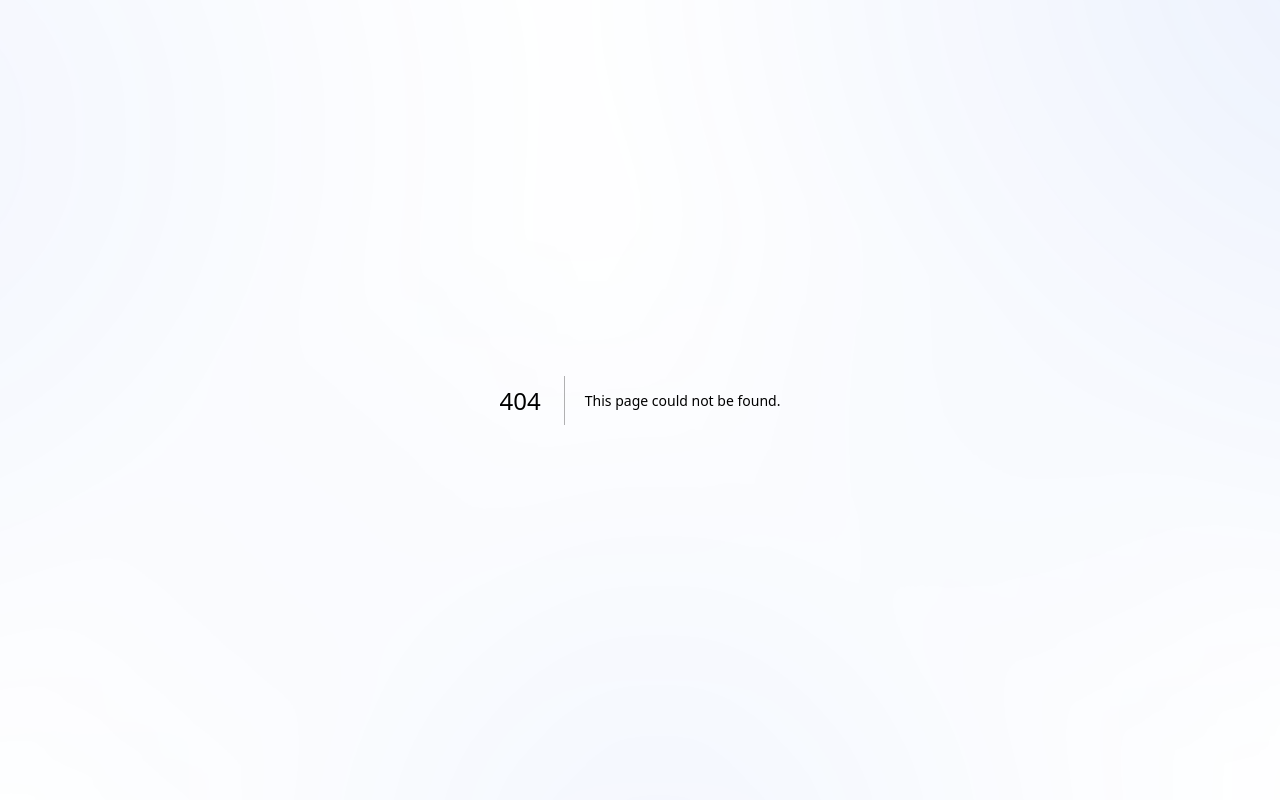
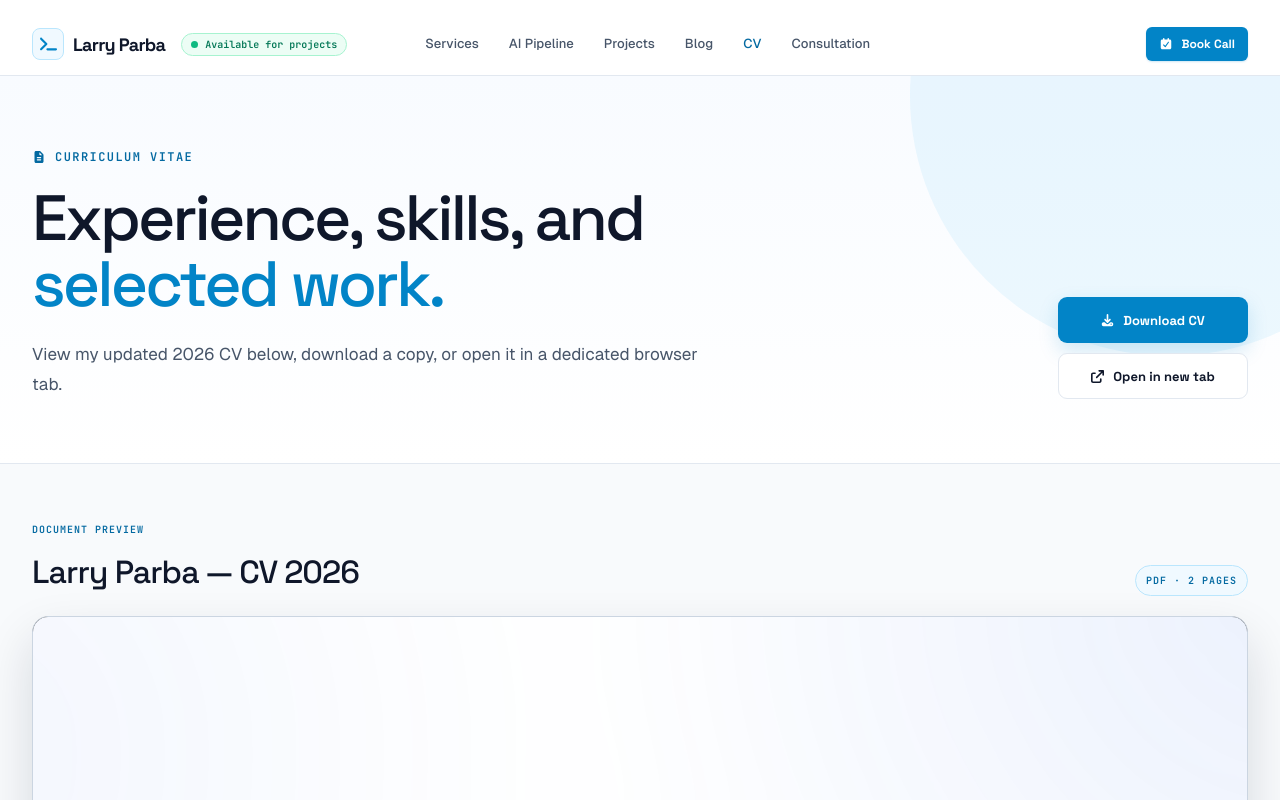
Before and after one commit to Larzz/larryparba.com, a Next.js app: page /cv in a window 1280 px wide. Before the commit this address had no page. Shown: the top 800 px of the page. Built offline with nearby package versions, Linux system fonts and the light colour scheme.

Commit message:
feat: added the cv for applying purposes

```diff
--- a/app/contact/page.tsx
+++ b/app/contact/page.tsx
@@ -33,7 +33,7 @@ export default function ContactPage () {
 						</div>
 						<aside className={styles.sidebarCard}>
 							<span className={styles.kicker}>Other channels</span><h2>Connect directly</h2>
-							<div className={styles.contactList}><a href={`mailto:${profile.email}`}>{profile.email}</a><Link href={profile.github} target='_blank' rel='noreferrer'>GitHub · Larzz</Link><Link href={profile.linkedin} target='_blank' rel='noreferrer'>LinkedIn · Larry Parba</Link><Link href={profile.twitter} target='_blank' rel='noreferrer'>X · @Larry_Parba</Link><Link href='/Larry_Parba_Resume.pdf'>Download résumé</Link></div>
+							<div className={styles.contactList}><a href={`mailto:${profile.email}`}>{profile.email}</a><Link href={profile.github} target='_blank' rel='noreferrer'>GitHub · Larzz</Link><Link href={profile.linkedin} target='_blank' rel='noreferrer'>LinkedIn · Larry Parba</Link><Link href={profile.twitter} target='_blank' rel='noreferrer'>X · @Larry_Parba</Link><Link href='/cv'>View CV</Link></div>
 							<p className={styles.availability}>Currently available for new projects and conversations about remote engineering roles.</p>
 						</aside>
 					</div>
--- /dev/null
+++ b/app/cv/cv.module.css
@@ -0,0 +1,266 @@
+.page {
+	--ink: #0f172a;
+	--body: #1e293b;
+	--muted: #475569;
+	--line: #e2e8f0;
+	--blue: #0284c7;
+	--blue-dark: #0369a1;
+	background: #fff;
+	color: var(--body);
+}
+
+.container {
+	width: min(100% - 64px, 1216px);
+	margin-inline: auto;
+}
+
+.hero {
+	position: relative;
+	overflow: hidden;
+	border-bottom: 1px solid var(--line);
+	background: linear-gradient(180deg, #f8fbff 0%, #fff 100%);
+	padding: 70px 0 64px;
+}
+
+.hero::after {
+	content: '';
+	position: absolute;
+	top: -240px;
+	right: -150px;
+	width: 520px;
+	height: 520px;
+	border-radius: 50%;
+	background: rgba(14, 165, 233, .07);
+	pointer-events: none;
+}
+
+.hero .container {
+	position: relative;
+	z-index: 1;
+	display: flex;
+	align-items: end;
+	justify-content: space-between;
+	gap: 48px;
+}
+
+.heroCopy {
+	max-width: 760px;
+}
+
+.kicker {
+	display: inline-flex;
+	align-items: center;
+	gap: 9px;
+	color: var(--blue-dark);
+	font-family: var(--font-jetbrains-mono), monospace;
+	font-size: 12px;
+	font-weight: 600;
+	letter-spacing: .12em;
+	text-transform: uppercase;
+}
+
+.kicker svg {
+	width: 14px;
+}
+
+.hero h1 {
+	margin: 16px 0 0;
+	color: var(--ink);
+	font-family: var(--font-space-grotesk), Arial, sans-serif;
+	font-size: clamp(40px, 5vw, 64px);
+	line-height: 1.03;
+	letter-spacing: -.045em;
+}
+
+.hero h1 span {
+	color: var(--blue);
+}
+
+.heroCopy p {
+	max-width: 680px;
+	margin: 22px 0 0;
+	color: var(--muted);
+	font-size: 17px;
+	line-height: 1.75;
+}
+
+.actions {
+	display: flex;
+	flex: none;
+	flex-direction: column;
+	gap: 10px;
+	width: 190px;
+}
+
+.primaryAction,
+.secondaryAction {
+	display: inline-flex;
+	min-height: 46px;
+	align-items: center;
+	justify-content: center;
+	gap: 9px;
+	border-radius: 9px;
+	padding: 0 17px;
+	font-family: var(--font-space-grotesk), Arial, sans-serif;
+	font-size: 13px;
+	font-weight: 700;
+	transition: background .18s ease, border-color .18s ease, color .18s ease, transform .18s ease;
+}
+
+.primaryAction {
+	background: var(--blue);
+	color: #fff;
+	box-shadow: 0 8px 20px rgba(2, 132, 199, .18);
+}
+
+.primaryAction:hover {
+	background: var(--blue-dark);
+	transform: translateY(-1px);
+}
+
+.secondaryAction {
+	border: 1px solid var(--line);
+	background: #fff;
+	color: var(--ink);
+}
+
+.secondaryAction:hover {
+	border-color: #bae6fd;
+	color: var(--blue-dark);
+}
+
+.primaryAction svg,
+.secondaryAction svg {
+	width: 13px;
+}
+
+.viewerSection {
+	background: #f8fafc;
+	padding: 52px 0 72px;
+}
+
+.viewerHeading {
+	display: flex;
+	align-items: end;
+	justify-content: space-between;
+	gap: 24px;
+	margin-bottom: 20px;
+}
+
+.documentLabel,
+.documentMeta {
+	color: var(--blue-dark);
+	font-family: var(--font-jetbrains-mono), monospace;
+	font-size: 10px;
+	font-weight: 600;
+	letter-spacing: .1em;
+	text-transform: uppercase;
+}
+
+.viewerHeading h2 {
+	margin: 8px 0 0;
+	color: var(--ink);
+	font-family: var(--font-space-grotesk), Arial, sans-serif;
+	font-size: clamp(24px, 3vw, 32px);
+	letter-spacing: -.03em;
+}
+
+.documentMeta {
+	border: 1px solid #bae6fd;
+	border-radius: 999px;
+	background: #f0f9ff;
+	padding: 7px 10px;
+	white-space: nowrap;
+}
+
+.viewerFrame {
+	overflow: hidden;
+	border: 1px solid #cbd5e1;
+	border-radius: 16px;
+	background: #525659;
+	box-shadow: 0 22px 50px rgba(15, 23, 42, .14);
+}
+
+.pdfViewer {
+	display: block;
+	width: 100%;
+	height: min(1120px, calc(100vh - 112px));
+	min-height: 720px;
+	border: 0;
+	background: #525659;
+}
+
+.viewerFallback {
+	margin: 16px 0 0;
+	color: var(--muted);
+	font-size: 13px;
+	line-height: 1.6;
+	text-align: center;
+}
+
+.viewerFallback a {
+	color: var(--blue-dark);
+	font-weight: 700;
+}
+
+@media (max-width: 820px) {
+	.container {
+		width: min(100% - 40px, 1216px);
+	}
+
+	.hero .container {
+		align-items: flex-start;
+		flex-direction: column;
+		gap: 30px;
+	}
+
+	.actions {
+		flex-direction: row;
+		width: auto;
+	}
+}
+
+@media (max-width: 560px) {
+	.container {
+		width: min(100% - 24px, 1216px);
+	}
+
+	.hero {
+		padding: 52px 0 48px;
+	}
+
+	.heroCopy p {
+		font-size: 15px;
+	}
+
+	.actions {
+		width: 100%;
+		flex-direction: column;
+	}
+
+	.viewerSection {
+		padding: 38px 0 52px;
+	}
+
+	.viewerHeading {
+		align-items: flex-start;
+		flex-direction: column;
+		gap: 12px;
+	}
+
+	.viewerFrame {
+		border-radius: 10px;
+	}
+
+	.pdfViewer {
+		height: 72vh;
+		min-height: 540px;
+	}
+}
+
+@media (prefers-reduced-motion: reduce) {
+	.primaryAction,
+	.secondaryAction {
+		transition: none;
+	}
+}
--- /dev/null
+++ b/app/cv/page.tsx
@@ -0,0 +1,64 @@
+import { FontAwesomeIcon } from '@fortawesome/react-fontawesome'
+import { faArrowUpRightFromSquare, faDownload, faFileLines } from '@fortawesome/free-solid-svg-icons'
+import type { Metadata } from 'next'
+
+import { SiteShell } from '@/components/site/site-shell'
+import styles from './cv.module.css'
+
+const cvPath = '/Larry_Parba_Resume.pdf'
+
+export const metadata: Metadata = {
+	title: 'CV | Larry Parba',
+	description: 'View or download Larry Parba’s updated 2026 curriculum vitae.',
+}
+
+export default function CvPage () {
+	return (
+		<SiteShell>
+			<div className={styles.page}>
+				<section className={styles.hero}>
+					<div className={styles.container}>
+						<div className={styles.heroCopy}>
+							<span className={styles.kicker}><FontAwesomeIcon icon={faFileLines} /> Curriculum vitae</span>
+							<h1>Experience, skills, and <span>selected work.</span></h1>
+							<p>View my updated 2026 CV below, download a copy, or open it in a dedicated browser tab.</p>
+						</div>
+						<div className={styles.actions}>
+							<a className={styles.primaryAction} href={cvPath} download='Larry_Parba_CV_2026.pdf'>
+								<FontAwesomeIcon icon={faDownload} /> Download CV
+							</a>
+							<a className={styles.secondaryAction} href={cvPath} target='_blank' rel='noreferrer'>
+								<FontAwesomeIcon icon={faArrowUpRightFromSquare} /> Open in new tab
+							</a>
+						</div>
+					</div>
+				</section>
+
+				<section className={styles.viewerSection} aria-labelledby='cv-viewer-title'>
+					<div className={styles.container}>
+						<div className={styles.viewerHeading}>
+							<div>
+								<span className={styles.documentLabel}>Document preview</span>
+								<h2 id='cv-viewer-title'>Larry Parba — CV 2026</h2>
+							</div>
+							<span className={styles.documentMeta}>PDF · 2 pages</span>
+						</div>
+
+						<div className={styles.viewerFrame}>
+							<iframe
+								className={styles.pdfViewer}
+								src={`${cvPath}#view=FitH&toolbar=1&navpanes=0`}
+								title='Larry Parba CV 2026'
+								loading='lazy'
+							/>
+						</div>
+
+						<p className={styles.viewerFallback}>
+							If the preview does not load on your device, <a href={cvPath} target='_blank' rel='noreferrer'>open the CV directly</a>.
+						</p>
+					</div>
+				</section>
+			</div>
+		</SiteShell>
+	)
+}
--- a/components/site/site-shell.tsx
+++ b/components/site/site-shell.tsx
@@ -14,6 +14,7 @@ const navItems = [
 	{ href: '/#pipeline', label: 'AI Pipeline' },
 	{ href: '/projects', label: 'Projects' },
 	{ href: '/blog', label: 'Blog' },
+	{ href: '/cv', label: 'CV' },
 	{ href: '/#booking', label: 'Consultation' },
 ]
 
@@ -95,7 +96,7 @@ export function SiteShell ({ children }: SiteShellProps) {
 							<p>Full-stack digital engineering &amp; infrastructure consultancy.</p>
 						</div>
 						<nav aria-label='Footer navigation'>
-							<Link href='/about'>About</Link><Link href='/projects'>Projects</Link><Link href='/experience'>Experience</Link><Link href='/blog'>Blog</Link><Link href='/contact'>Contact</Link>
+							<Link href='/about'>About</Link><Link href='/projects'>Projects</Link><Link href='/experience'>Experience</Link><Link href='/blog'>Blog</Link><Link href='/cv'>CV</Link><Link href='/contact'>Contact</Link>
 						</nav>
 					</div>
 					<div className={styles.footerBottom}>
```
Also changed, not shown: 1 other file (tests, documents, lock files or other folders).
